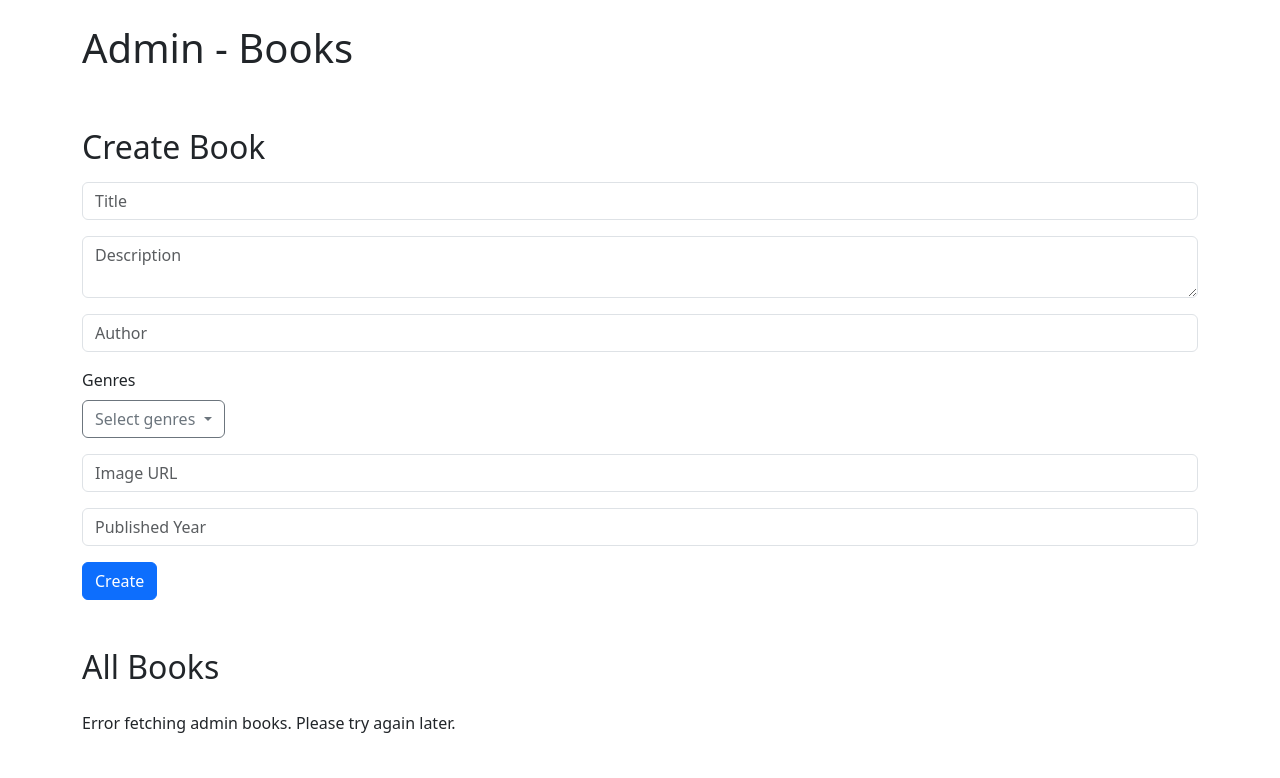
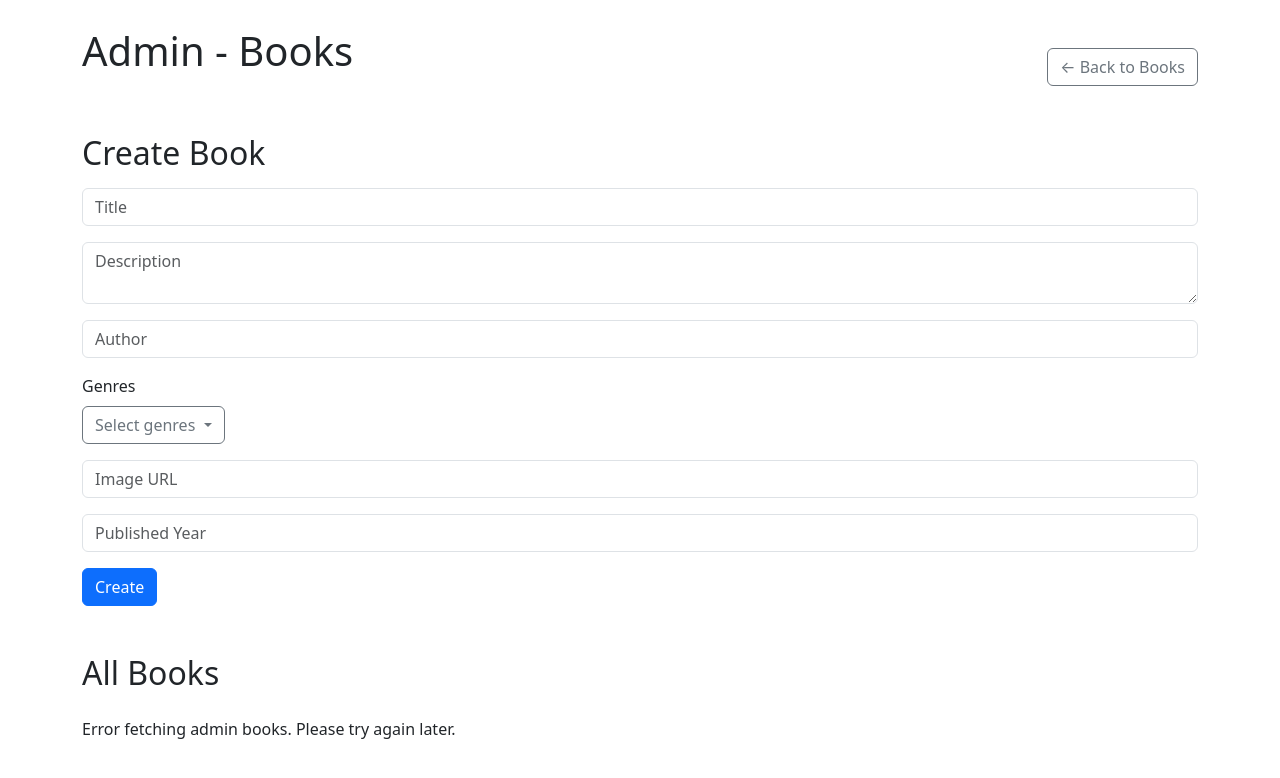
Before and after one commit to linasvard/the-library, a website: page public/admin-books.html in a window 1280 px wide. Drawn offline with nearby package versions, Linux system fonts and the light colour scheme; no server answers.

Commit message:
feat: add back to books button to admin-page

```diff
--- a/public/admin-books.html
+++ b/public/admin-books.html
@@ -11,6 +11,7 @@
   <div class="container">
     <div class="d-flex justify-content-between align-items-center mt-4">
       <h1>Admin - Books</h1>
+      <a href="books.html" class="btn btn-outline-secondary mt-4">&larr; Back to Books</a>
     </div>
 
     <h2 class="mt-5">Create Book</h2>
```
